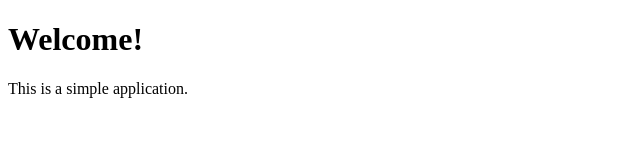
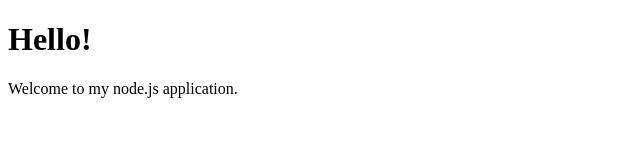
Before and after one commit to N8-B/web-server, a plain HTML site: page public/index.html in a window 1280 px wide. Shown: the whole page, without its empty margins (0-640 px from the left). Drawn offline with Linux system fonts and the light colour scheme.

Commit message:
Update index.html

```diff
--- a/public/index.html
+++ b/public/index.html
@@ -5,7 +5,7 @@
   <title>My App</title>
 </head>
 <body>
-  <h1>Welcome!</h1>
-  <p>This is a simple application.</p>
+  <h1>Hello!</h1>
+  <p>Welcome to my node.js application.</p>
 </body>
 </html>
```
